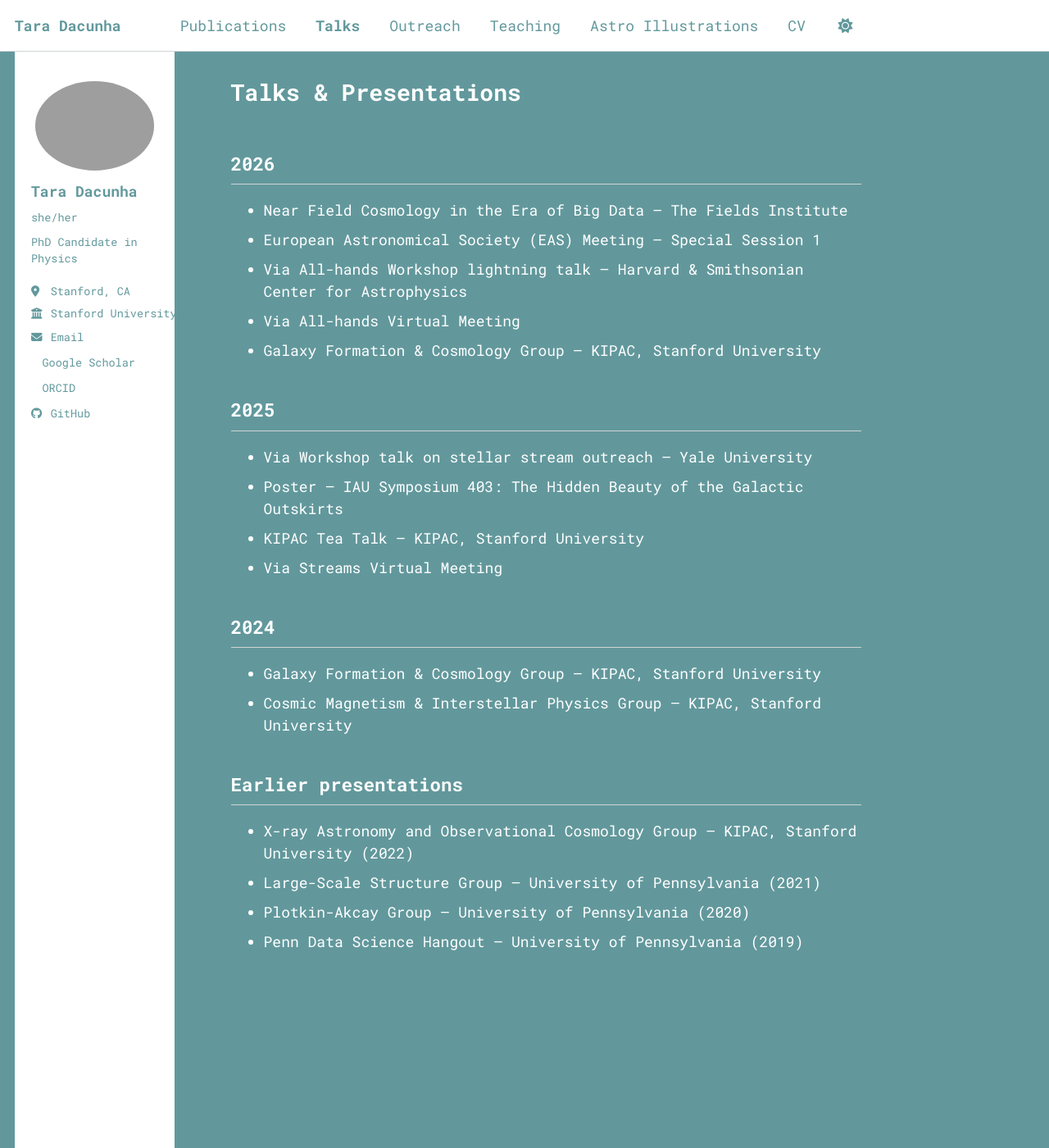
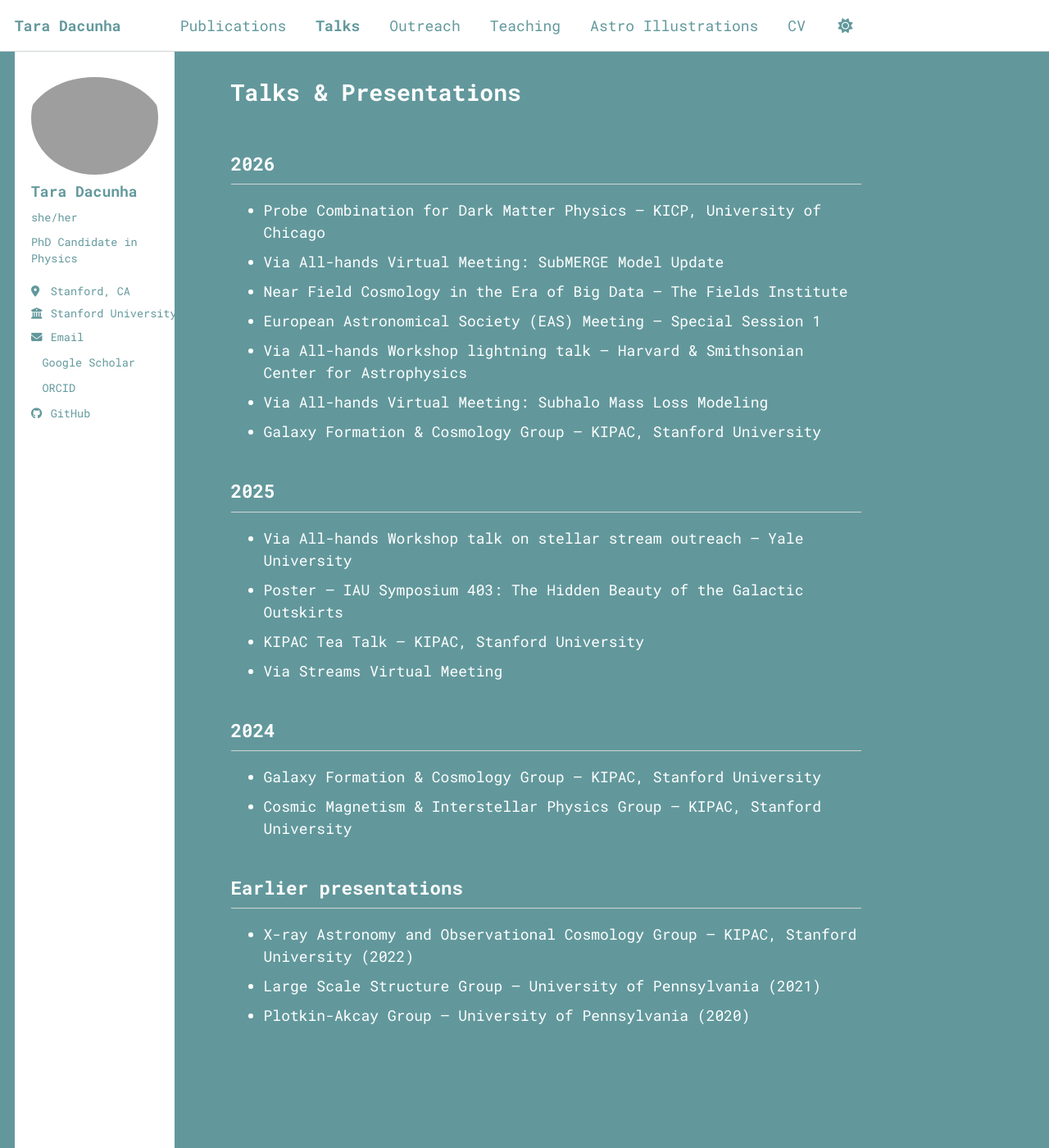
Before and after one commit to tdacunha/tdacunha.github.io, a Jekyll site: the page built from _pages/talks.md, in a window 1280 px wide and 1400 px high. Shown: the whole window at 82% size. Built offline with Jekyll 4.4.1, drawn with Linux system fonts in a browser that asks for light colours; a style sheet for code colours, icons or effects is not loaded.

Commit message:
updated CV, web text, profile pic

```diff
--- a/_includes/head/custom.html
+++ b/_includes/head/custom.html
@@ -37,4 +37,16 @@
     padding: 20px !important;
     border-radius: 8px !important;
   }
+
+  /* Slightly zoom the sidebar profile photo without changing layout */
+  .sidebar .author__avatar {
+    overflow: hidden;
+    border-radius: 50%;
+  }
+
+  .sidebar .author__avatar img {
+    transform: scale(1.18);
+    transform-origin: center 28%;
+    object-fit: cover;
+  }
 </style>
--- a/_pages/talks.md
+++ b/_pages/talks.md
@@ -6,15 +6,17 @@ author_profile: true
 
 ## 2026
 
+- Probe Combination for Dark Matter Physics — KICP, University of Chicago
+- Via All-hands Virtual Meeting: SubMERGE Model Update
 - Near Field Cosmology in the Era of Big Data — The Fields Institute
 - European Astronomical Society (EAS) Meeting — Special Session 1
 - Via All-hands Workshop lightning talk — Harvard & Smithsonian Center for Astrophysics
-- Via All-hands Virtual Meeting
+- Via All-hands Virtual Meeting: Subhalo Mass Loss Modeling
 - Galaxy Formation & Cosmology Group — KIPAC, Stanford University
 
 ## 2025
 
-- Via Workshop talk on stellar stream outreach — Yale University
+- Via All-hands Workshop talk on stellar stream outreach — Yale University
 - Poster — IAU Symposium 403: The Hidden Beauty of the Galactic Outskirts
 - KIPAC Tea Talk — KIPAC, Stanford University
 - Via Streams Virtual Meeting
@@ -27,6 +29,5 @@ author_profile: true
 ## Earlier presentations
 
 - X-ray Astronomy and Observational Cosmology Group — KIPAC, Stanford University (2022)
-- Large-Scale Structure Group — University of Pennsylvania (2021)
+- Large Scale Structure Group — University of Pennsylvania (2021)
 - Plotkin-Akcay Group — University of Pennsylvania (2020)
-- Penn Data Science Hangout — University of Pennsylvania (2019)
```
Also changed, not shown: _pages/about.md (+1 -1 lines), 1 other file.
